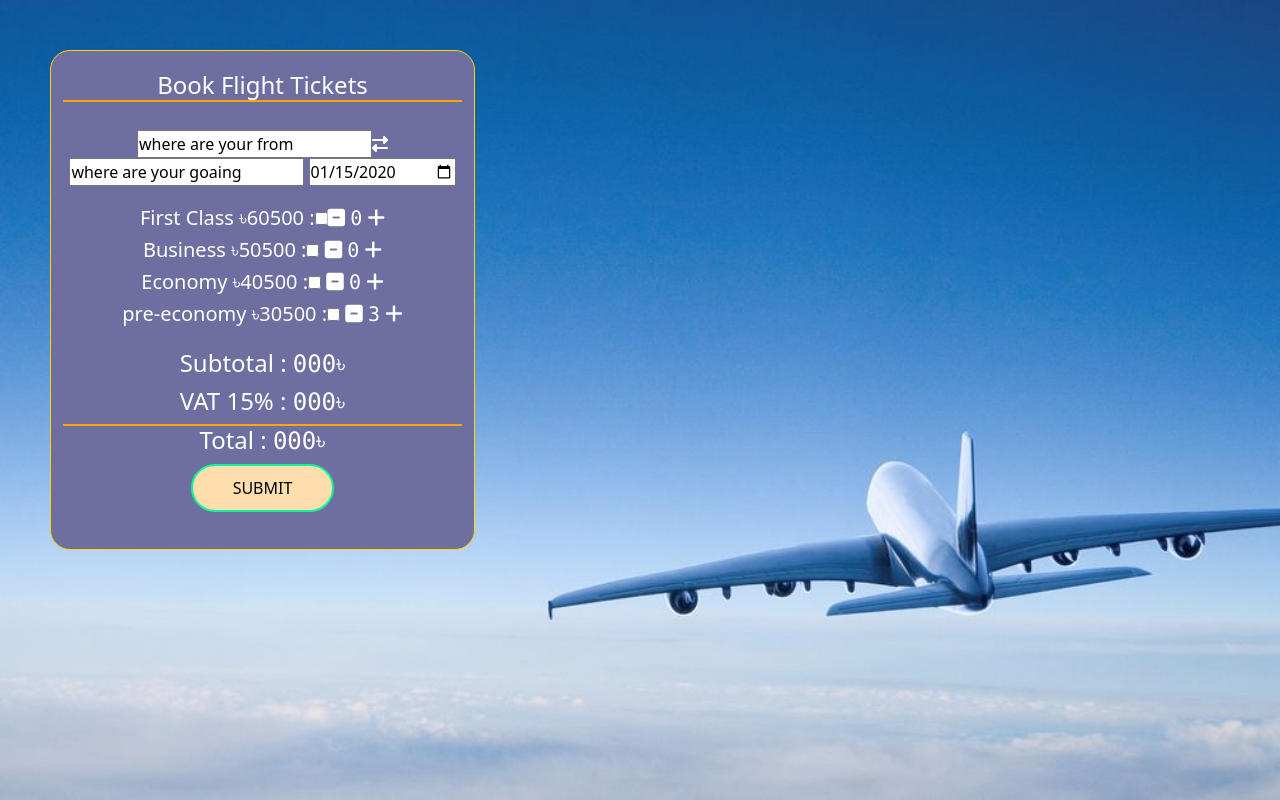
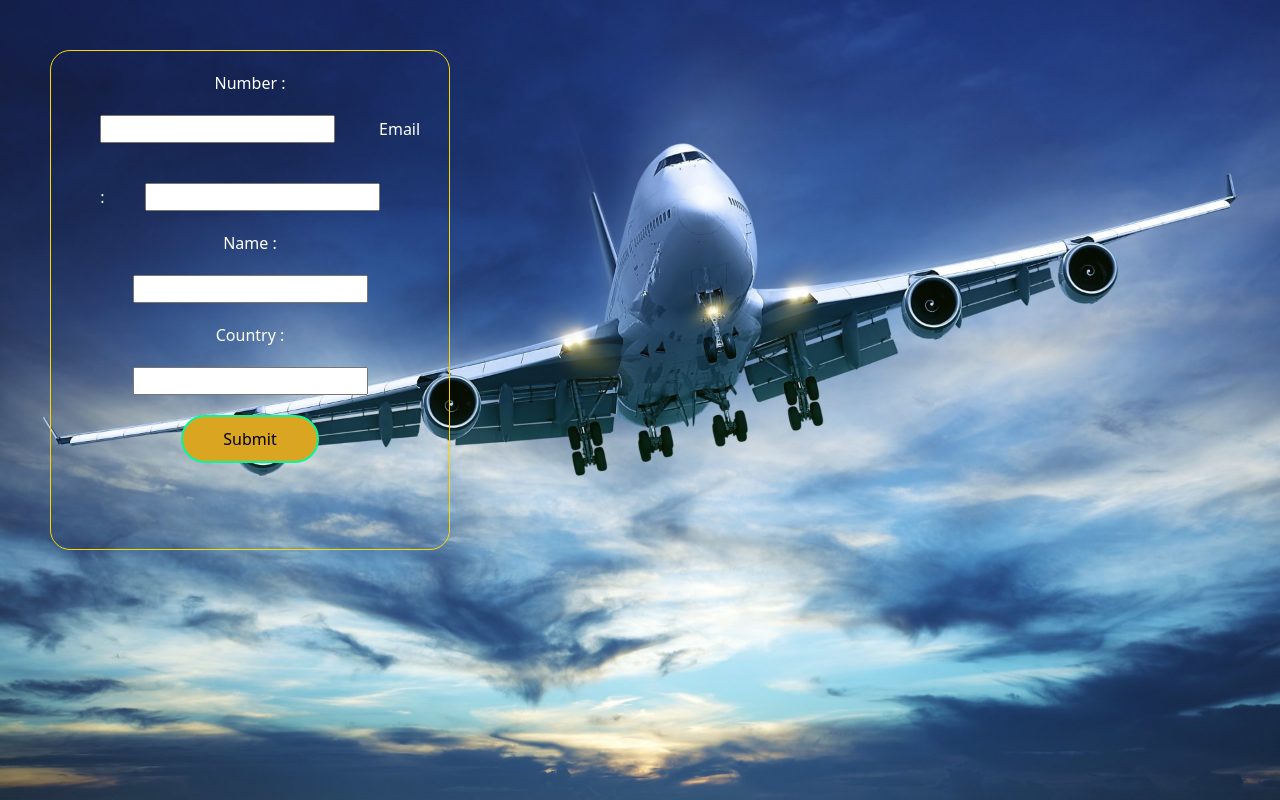
Before and after one commit to Shahlal-Hossain/butasina, a plain HTML site: page index.html in a window 1280 px wide. Both pictures are taken after typing "2020-01-15" into the empty fields and a click on the button "SUBMIT". Drawn offline with nearby package versions, Linux system fonts and the light colour scheme.

Commit message:
secoun commit

```diff
--- a/index.html
+++ b/index.html
@@ -12,61 +12,64 @@
 
 </head>
 <body>
-    <div class="main">
+    <div class="main" id="main">
         <div class="main-1">
             <div>
                 <div class="container text-center text-white">
                     <h4 class="h-4">Book Flight Tickets</h4>
                     <div class="input">
-                        <input type="country" value="where are your from" ><i class="fas fa-exchange-alt"></i>
+                        <input type="country" value="where Flight from" >
+                        <i class="fas fa-exchange-alt"></i>
                         <input type="country" value="where are your goaing ">
                         <input type="date" name="" id="">
                         </div>
                     <div>
-                        <h5>First Class  ৳60500 :<input type="checkbox" name="First Class" id=""><i class="fas fa-minus-square" onclick="'first',false"></i>
-                        <samp id="first">0</samp>
-                        <i class="fas fa-plus" onclick="'First',true"></i></h5>
+                        <span>First Class  ৳60500 : </span>
+                        <i class="fas fa-minus-square" onclick="hendelTicket('first',false)" ></i>
+                        <span id="first">0</span>
+                        <i class="fas fa-plus" onclick="hendelTicket('first',true)" ></i>
                     </div>
                     <div>
-                        <h5>Business  ৳50500 :<input type="checkbox" name="Business" id="">
-                        <i class="fas fa-minus-square " onclick="'business',true">
-                        </i> <samp id="business">0</samp>
-                         <i class="fas fa-plus" onclick="'business',false"></i></h5>
+                        <span> Business  ৳50500 :</span>
+                        <i class="fas fa-minus-square" onclick="hendelTicket('business',false)" ></i>
+                        <span id="business">0</span>
+                         <i class="fas fa-plus" onclick="hendelTicket('business',true)" ></i>
                     </div>
                     <div>
-                        <h5>Economy  ৳40500 :<input type="checkbox" name="Economy" id="">
+                        <span> Economy  ৳40500 :</span>
 
-                        <i class="fas fa-minus-square" onclick="'economy',false" ></i>
-                        <samp id="economy">0</samp>
-                        <i class="fas fa-plus" onclick="'economy',true"></i></h5>
+                        <i class="fas fa-minus-square" onclick="hendelTicket('economy',false)" ></i>
+                        <span id="economy">0</span>
+                        <i class="fas fa-plus" onclick="hendelTicket('economy',true)"></i>
                     </div>
                     <div>
-                        <h5>pre-economy ৳30500 :<input type="checkbox" name="Premium economy" id="">
-
-                        <i class="fas fa-minus-square" onclick="'preminm-economy',false"></i>
-                        <samp id="preminm-economy">3</samp>
-                        <i class="fas fa-plus" onclick="'preminm-economy',true"></i> </h5>
+                       <span >pre-economy ৳30500 : </span>
+                        <i class="fas fa-minus-square" onclick="hendelTicket('preminm-economy',false)" ></i>
+                        <span id="preminm-economy">0</span>
+                        <i class="fas fa-plus" onclick="hendelTicket('preminm-economy',true)" ></i>
                     </div>
 
                 </div>
                 <div class="total">
                     <div class="container text-center text-white">
-                        <h4>Subtotal : <samp id="sub-total">000</samp>৳</h4>
-                        <h4>VAT 15% : <samp id="vat">000</samp>৳</h4>
-                        <h4 class="h-total">Total : <samp id="total">000</samp>৳</h4>
-                        <button type="submit" id="submit">SUBMIT</button>
+                        <h4>Subtotal : <span id="sub-total">000</span>৳</h4>
+                        <h4>VAT 5% : <span id="vat">000</span>৳</h4>
+                        <h4 class="h-total">Total : <span id="total">000</span>৳</h4>
+
+                        <button type="submit" onclick="bookTicket()">SUBMIT</button>
                     </div>
                 </div>
 
             </div>
         </div>
     </div>
-    <div class="main-input">
+
+    <div class="main-input" id="main-input">
         <div class="main-2  text-center text-white">
-        <samp>Number :</samp><input type="number" name="" id="">
-        <samp>Email :</samp><input type="email" name="" id="">
-        <samp>Name :</samp><input type="name">
-        <samp>Country :</samp><input type="country">
+        <span>Number :</span><input type="text" name="" id="">
+        <span>Email :</span><input type="email" name="" id="">
+        <span>Name :</span><input type="name">
+        <span>Country :</span><input type="country">
         <button  type="submit">Submit</button>
     </div>
     </div>
--- a/script.js
+++ b/script.js
@@ -1,12 +1,29 @@
 function hendelTicket(ticketClass,isIncrease){
-    let ticket = document.getElementById(ticketClass).innerText;
-    let ticketInNumber = parseInt(ticket);
+    const ticket = document.getElementById(ticketClass);
+    const ticketInNumber = parseInt(ticket.innerText);
     let totalTicket = ticketInNumber;
     if(isIncrease == true){
-        totalTicket = ticketInNumber++;
+        totalTicket = ticketInNumber+ 1;
     }
     if(isIncrease == false && totalTicket > 0){
-        totalTicket = ticketInNumber -1;
+        totalTicket = ticketInNumber - 1;
     }
     ticket.innerText = totalTicket;
+    calculator()
 }
+function calculator(){
+    const first = parseInt(document.getElementById('first').innerText)
+    const business = parseInt(document.getElementById('business').innerText)
+    const economy = parseInt(document.getElementById('economy').innerText)
+    const preminmEconomy = parseInt(document.getElementById('preminm-economy').innerText)
+    const totalAmount = first * 60500 + business * 50500 + economy * 40500 + preminmEconomy * 30500;
+    document.getElementById('sub-total').innerText = totalAmount;
+    const vat = totalAmount * 0.05;
+    document.getElementById('vat').innerText = vat;
+    const total = totalAmount + vat ;
+    document.getElementById('total').innerText = total;
+}
+function bookTicket(){
+    document.getElementById('main').style.display = "none";
+    document.getElementById('main-input').style.display = "block";
+}
--- a/style.css
+++ b/style.css
@@ -39,7 +39,7 @@
     border-style: none;
     border: 2px solid rgb(11, 245, 155);
     border-radius: 30px;
-
+    margin-top: 30px;
 }
 .main-input{
     width: 100vw;
@@ -62,7 +62,7 @@
 .main-2 input{
     margin: 20px;
 }
-.main-2 samp{
+.main-2 span{
     margin: 20px;
 }
 .main-2 button{
```
